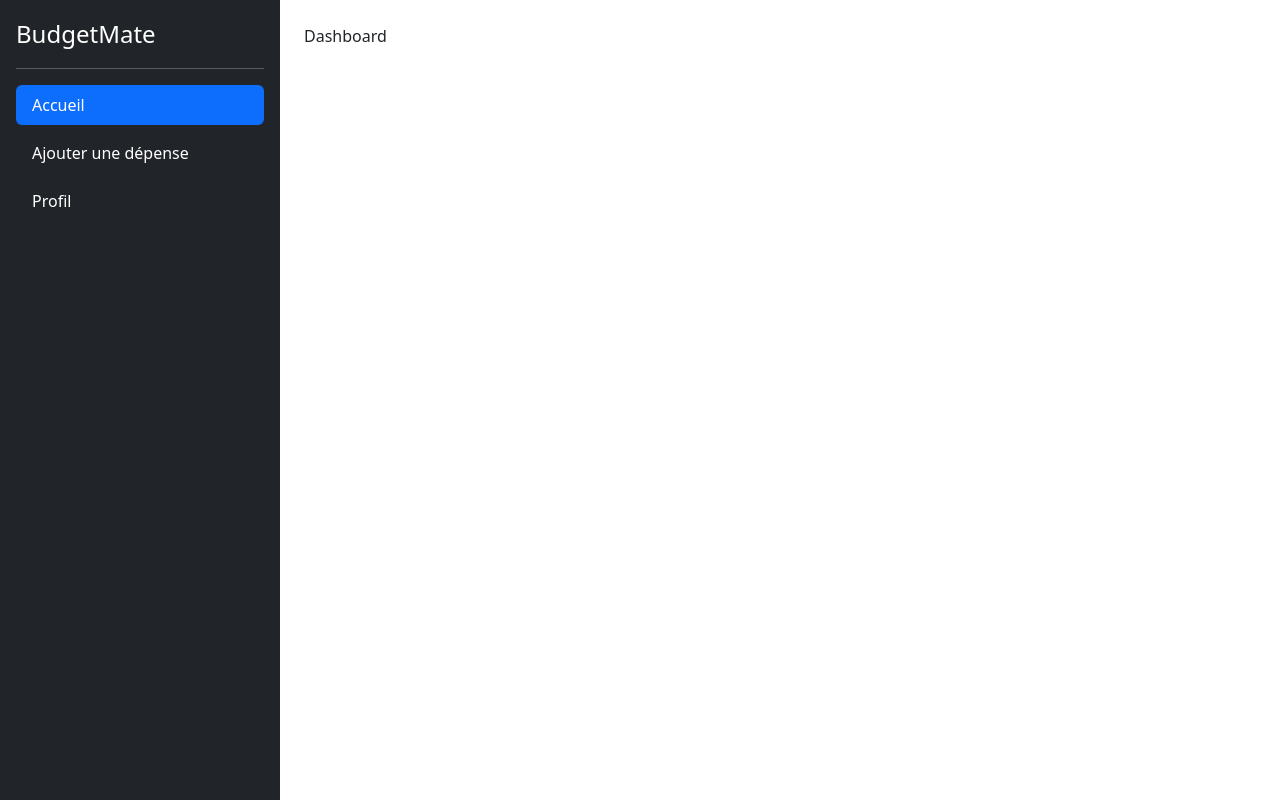
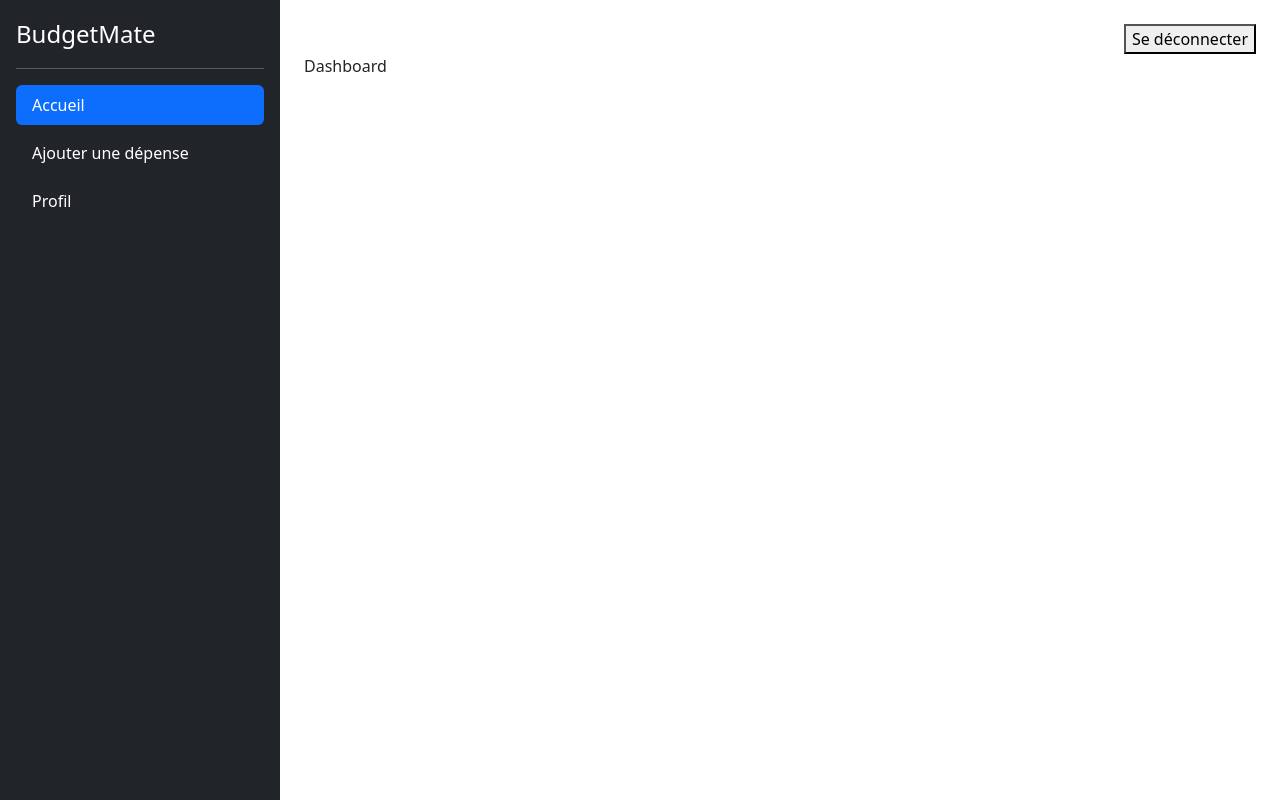
Before and after one commit to MRCThomas/budget_mate, a React (Vite) app: page / in a window 1280 px wide. Built offline with nearby package versions, Linux system fonts and the light colour scheme; sample sign-in values are in the browser's storage.

Commit message:
Modified Template.jsx in order to add the Logout Component

```diff
--- a/src/components/Template.jsx
+++ b/src/components/Template.jsx
@@ -15,7 +15,10 @@
           {/* Contenu Principal */}
           <div className='col'>
             <div className='p-4'>
-              <Header />
+              <div className='d-flex justify-content-between align-items-center'>
+                <Header />
+                <Logout />
+              </div>
               <Outlet />
               <Footer />
             </div>
```
